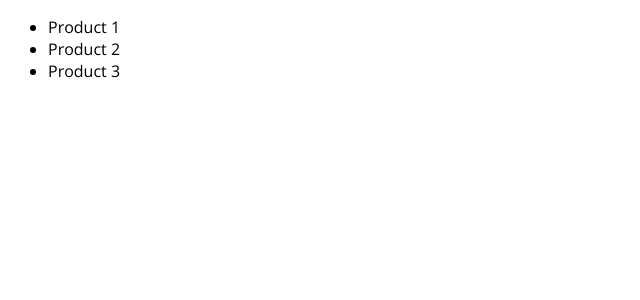
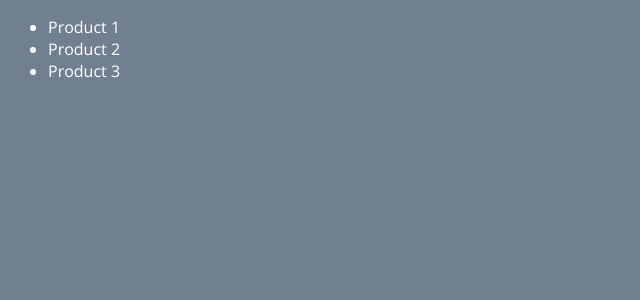
Before and after one commit to JulioAvalos/nextjs-course-2, a Next.js app: page / in a window 1280 px wide. Shown: the top 300 px of the page, without its empty margins (0-640 px from the left). Built offline with nearby package versions, Linux system fonts and the light colour scheme.

Commit message:
utilizing incremental static generation (ISG)

```diff
--- a/pages/index.js
+++ b/pages/index.js
@@ -14,6 +14,7 @@ function HomePage(props) {
 }
 
 export async function getStaticProps() {
+  console.log('(Re-)Generating...');
   const filePath = path.join(process.cwd(), 'data', 'dummy-backend.json');
   const jsonData = await fs.readFile(filePath);
   const data = JSON.parse(jsonData);
@@ -22,6 +23,7 @@ export async function getStaticProps() {
     props: {
       products: data.products,
     },
+    revalidate: 10
   };
 }
 
--- a/styles/globals.css
+++ b/styles/globals.css
@@ -5,7 +5,9 @@
 }
 
 body {
+  color: white;
   font-family: 'Open Sans', 'Lato', sans-serif;
+  background-color: slategrey;
 }
 
 h1,
```
